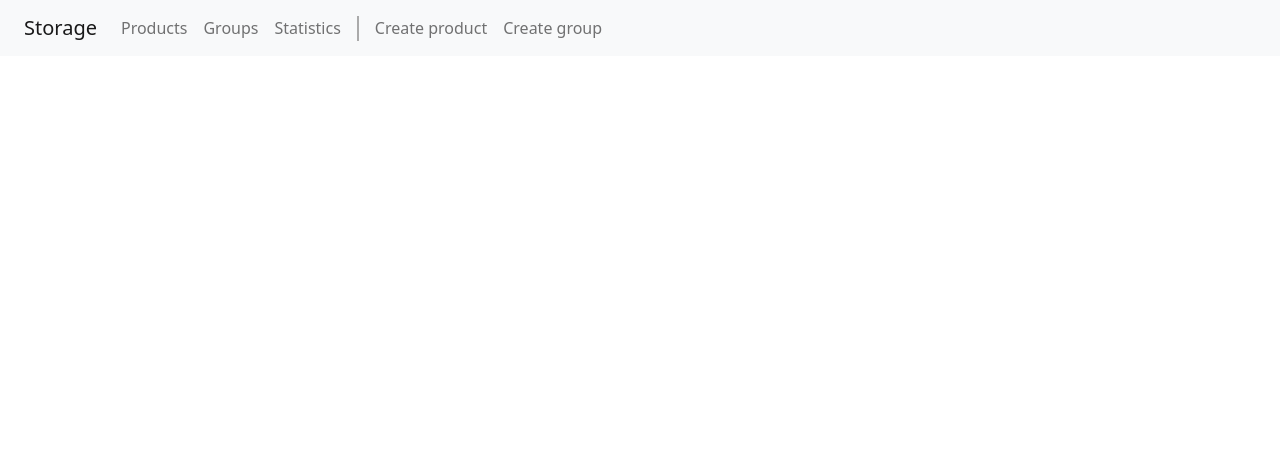
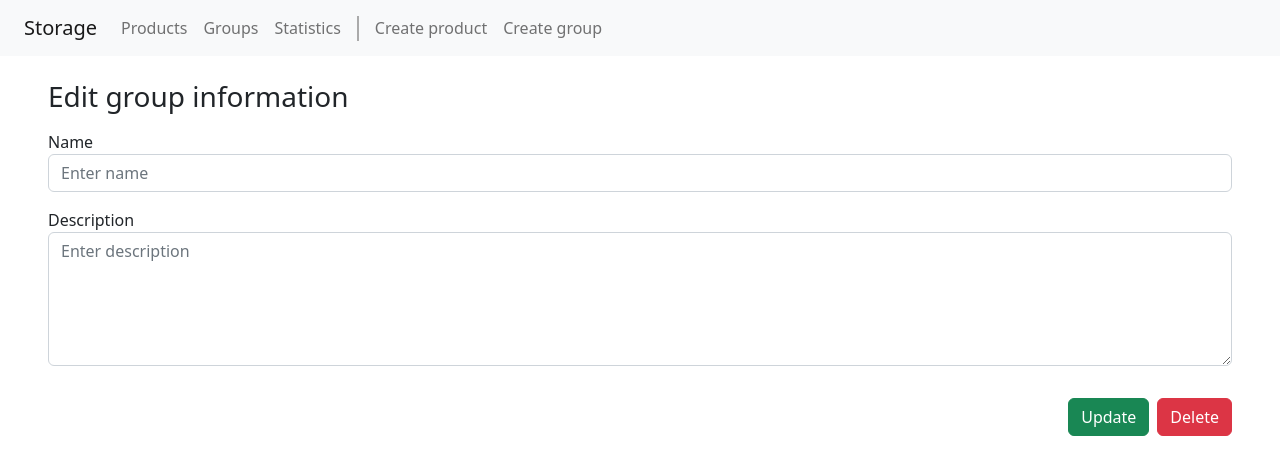
Before and after one commit to vdzhos/Client-Server-Application-Client, a React (Create React App) app: page /groups/1 in a window 1280 px wide. Shown: the top 474 px of the page. Built offline with nearby package versions, Linux system fonts and the light colour scheme; no server answers.

Commit message:
Added GroupPage. Added creation, update and deletion of groups.

```diff
--- a/src/App.js
+++ b/src/App.js
@@ -5,6 +5,7 @@ import ProductsMain from "./components/productsMain";
 import GroupsMain from "./components/groupsMain";
 import StatisticsMain from "./components/statisticsMain";
 import ProductPage from "./components/productPage";
+import GroupPage from "./components/groupPage";
 
 const App = () => {
   return (
@@ -15,9 +16,10 @@ const App = () => {
               <Route path="/products" element={<ProductsMain/>}/>
               <Route path="/products/:id" element={<ProductPage create={false}/>}/>
               <Route path="/groups" element={<GroupsMain/>}/>
+              <Route path="/groups/:id" element={<GroupPage create={false}/>}/>
               <Route path="/statistics" element={<StatisticsMain/>}/>
               <Route path="/create-product" element={<ProductPage create={true}/>}/>
-              <Route path="/create-group" />
+              <Route path="/create-group" element={<GroupPage create={true}/>}/>
           </Routes>
       </div>
   );
--- a/src/apiQueries.js
+++ b/src/apiQueries.js
@@ -2,7 +2,7 @@ const baseUrl = "https://localhost:8080/api/";
 const totalPriceUrl = `${baseUrl}statistics/total_price`;
 const productsBaseUrl = `${baseUrl}products`;
 const groupsBaseUrl = `${baseUrl}groups`;
-const jwt = 'eyJhbGciOiJIUzI1NiJ9.eyJzdWIiOiJ1c2VyIiwiaXNzIjoidWEuY29tLnN1cHJhLmRyaWZ0IiwiaWF0IjoxNjU4MDA0MzA0LCJleHAiOjE2NTgwMDUyMDR9.b5wsS2Qnt3Z_U3daAORvQO28UmYWl4lS8UwRHGRDfws';
+const jwt = 'eyJhbGciOiJIUzI1NiJ9.eyJzdWIiOiJ1c2VyIiwiaXNzIjoidWEuY29tLnN1cHJhLmRyaWZ0IiwiaWF0IjoxNjU4MDA4MDI2LCJleHAiOjE2NTgwMDg5MjZ9.ItqqZuJ8n4zLsvhM0rKYYtdtZLp0PDBFsT8GL_wdMJU';
 
 const criteriaProductParams = ["textInName","textInDescription","textInManufacturer",
     "lowerPrice","upperPrice","lowerQuantity","upperQuantity"];
@@ -282,3 +282,67 @@ export async function getGroupTotalPrice(id){
     }
     return result;
 }
+
+export async function createGroup(group){
+    const response = await fetch (groupsBaseUrl,
+        {
+            method: 'POST',
+            headers: {
+                Jwt: jwt
+            },
+            body: JSON.stringify(group)
+        });
+    const result = { status: response.status };
+    if(response.status===403){
+        result["result"] = "Forbidden! Not Authorized!"
+    } else {
+        const json = await response.json();
+        if(response.status===201){
+            result["result"] = json["group"];
+        } else {
+            result["result"] = json["error"];
+        }
+    }
+    return result;
+}
+
+export async function updateGroupById(id, group){
+    const response = await fetch (groupsBaseUrl + `/${id}`,
+        {
+            method: 'PUT',
+            headers: {
+                Jwt: jwt
+            },
+            body: JSON.stringify(group)
+        });
+    const result = { status: response.status };
+    if(response.status===403){
+        result["result"] = "Forbidden! Not Authorized!"
+    } else {
+        if(response.status!==200){
+            const json = await response.json();
+            result["result"] = json["error"];
+        }
+    }
+    return result;
+}
+
+export async function deleteGroupById(id){
+    const response = await fetch (groupsBaseUrl + `/${id}`,
+        {
+            method: 'DELETE',
+            headers: {
+                Jwt: jwt
+            }
+        });
+    const result = { status: response.status };
+    if(response.status===403){
+        result["result"] = "Forbidden! Not Authorized!"
+    } else {
+        if(response.status!==204){
+            const json = await response.json();
+            result["result"] = json["error"];
+        }
+    }
+    return result;
+}
--- a/src/components/Group.js
+++ b/src/components/Group.js
@@ -2,7 +2,8 @@ import React from "react";
 
 const Group = ({ group }) => {
     return(
-        <div className="Group border rounded p-3">
+        <div className="Group border rounded p-3" style={{cursor: "pointer"}}
+             onClick={() => window.location = `${window.location}/${group.id}`}>
             <h5><b>{group.name}</b></h5>
             <p className="mb-1"><i>Description:</i> {group.description}</p>
         </div>
--- /dev/null
+++ b/src/components/groupPage.js
@@ -0,0 +1,160 @@
+import React, {useEffect, useState} from "react";
+import {createGroup, deleteGroupById, getGroupById, updateGroupById} from "../apiQueries";
+import QuantityPanel from "./quantityPanel";
+
+const GroupPage = (props) => {
+
+    const id = window.location.toString().split("/").slice(-1)[0];
+    const form = React.createRef();
+    const validate = React.createRef();
+
+    const [name,setName] = useState("");
+    const [description,setDescription] = useState("");
+
+    const validateForm = (e) => {
+        e.preventDefault();
+        return false;
+    }
+
+    const createNewGroup = async (group) => {
+        return await createGroup(group);
+    }
+
+    const submitCreateGroup = (e) => {
+        e.preventDefault();
+        if(!form.current.checkValidity()) {
+            validate.current.click();
+            return;
+        }
+        const group = {
+            name: name,
+            description: description,
+        }
+        console.log(group);
+        createNewGroup(group).then(result => {
+            if(result.status===201){
+                alert("Group successfully created!");
+                window.location = `/groups/${result.result.id}`
+            } else {
+                alert(result.result);
+            }
+        })
+    }
+
+    const updateGroup = async (id, group) => {
+        return await updateGroupById(id, group);
+    }
+
+    const submitUpdateGroup = (e) => {
+        e.preventDefault();
+        if(!form.current.checkValidity()) {
+            validate.current.click();
+            return;
+        }
+        const group = {
+            name: name,
+            description: description,
+        }
+        console.log(group);
+        updateGroup(id,group).then(result => {
+            if(result.status===200){
+                alert("Group successfully updated!");
+            } else {
+                alert(result.result);
+            }
+        });
+    }
+
+    const deleteGroup = async (id) => {
+        return await deleteGroupById(id);
+    }
+
+    const submitDeleteGroup = (e) => {
+        e.preventDefault();
+        deleteGroup(id).then(result => {
+           if(result.status===204){
+               alert("Group successfully deleted!");
+               window.location = "/groups"
+           } else {
+               alert(result.result);
+           }
+        });
+    }
+
+    const getGroup = async (id) => {
+        return await getGroupById(id);
+    }
+
+    const init = (id) => {
+        if(!props.create){
+            getGroup(id).then(result => {
+                if(result.status===200){
+                    setName(result.result.name);
+                    setDescription(result.result.description);
+                } else {
+                    setName("");
+                    setDescription("");
+                    alert(result.result);
+                }
+                console.log(result);
+            });
+        }
+    }
+
+    useEffect(() => {
+        init(id);
+    }, []);
+
+    return(
+        <div className="GroupPage">
+            {!props.create ?
+                <>
+                    <h3 className="mx-5 mt-4">Edit group information</h3>
+                </>
+                :
+                <>
+                    <h3 className="mx-5 mt-4">Create a new group</h3>
+                </>
+            }
+            <form id="form" ref={form} className="mx-5 my-3" onSubmit={(e) => validateForm(e)}>
+                <div className="form-group mt-3 mb-3">
+                    <label htmlFor="name">Name</label>
+                    <input required name="name" type="text" className="form-control" id="name"
+                           placeholder="Enter name"
+                           value={name}
+                           onChange={(e) => setName(e.target.value)} />
+                </div>
+
+                <div className="form-group mb-3">
+                    <label htmlFor="description">Description</label>
+                    <textarea required name="description" className="form-control" id="description" rows="5"
+                              placeholder="Enter description"
+                              value={description}
+                              onChange={(e) => setDescription(e.target.value)} />
+                </div>
+                <div className="form-group d-flex justify-content-end">
+                    {props.create ?
+                        <button id="createBtn" className="btn btn-success mt-3" type="button"
+                                onClick={(e) => submitCreateGroup(e)}>
+                            Create
+                        </button>
+                        :
+                        <>
+                            <button id="updateBtn" className="btn btn-success mt-3 me-2" type="button"
+                                    onClick={(e) => submitUpdateGroup(e)}>
+                                Update
+                            </button>
+                            <button id="deleteBtn" className="btn btn-danger mt-3" type="button"
+                                    onClick={(e) => submitDeleteGroup(e)}>
+                                Delete
+                            </button>
+                        </>
+                    }
+                    <button ref={validate} hidden type="submit">submit</button>
+                </div>
+            </form>
+        </div>
+    );
+}
+
+export default GroupPage;
--- a/src/components/productPage.js
+++ b/src/components/productPage.js
@@ -144,6 +144,7 @@ const ProductPage = (props) => {
                         window.location = "/products";
                     }else{
                         setGroups(result.result);
+                        setGroup(result.result[0].name);
                     }
                 } else {
                     alert(result.result);
```
